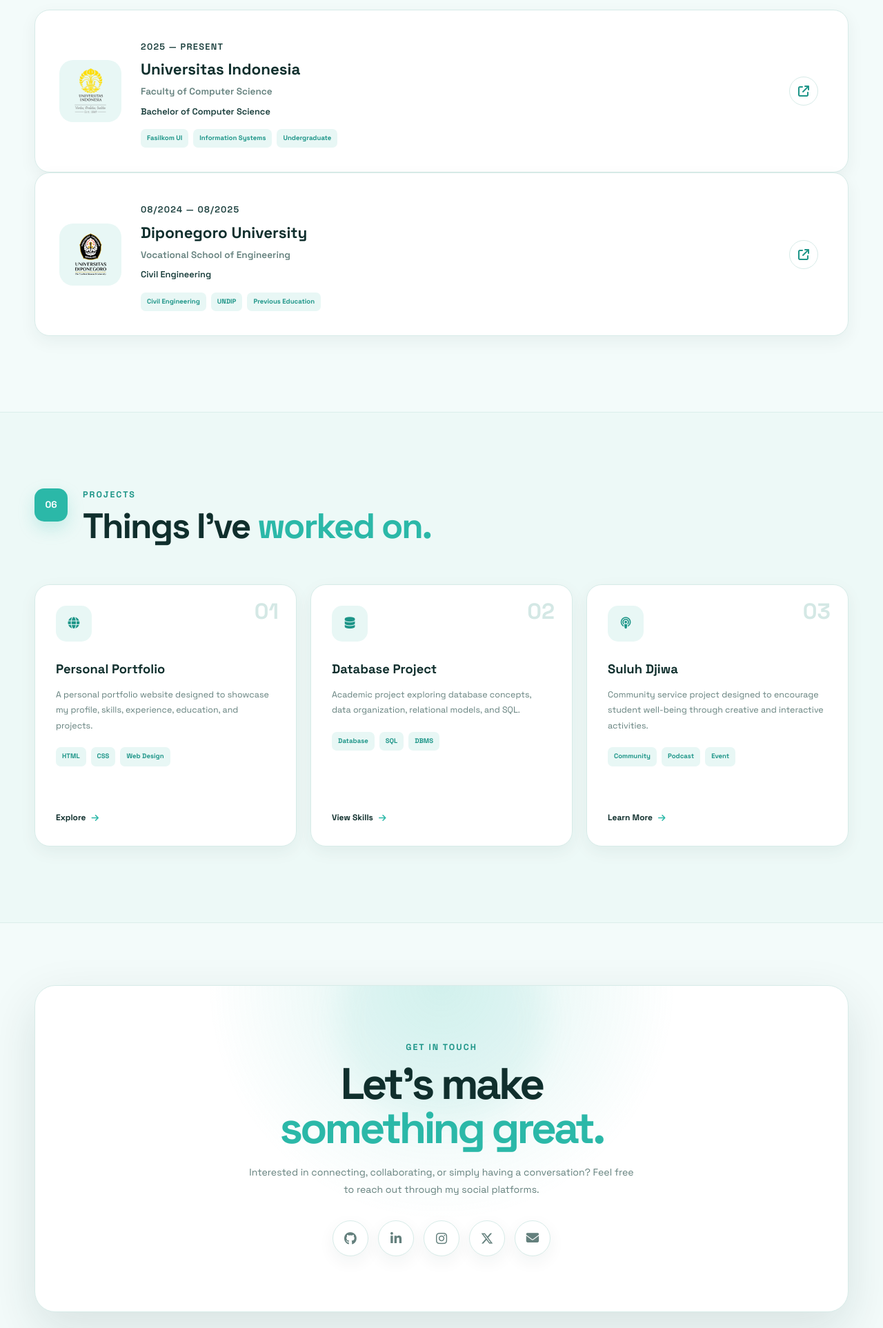
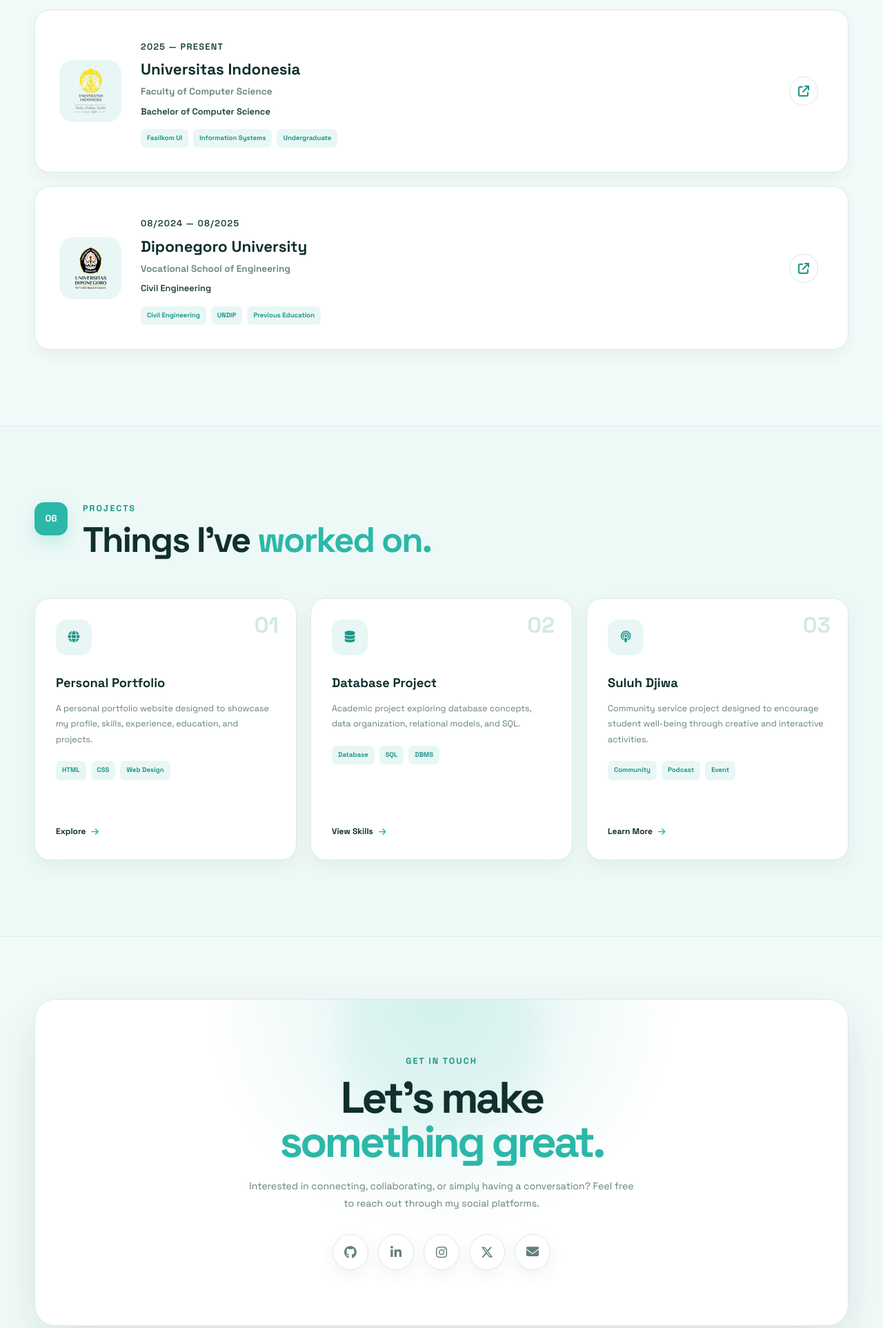
Before and after one commit to RizkyDzaky/myportofolio, a Django app: page / in a window 1280 px wide. Shown: the part 4461-6386 px from the top of the page at 69% size. Run offline with Django 5.2, Linux system fonts and the light colour scheme.

Commit message:
Update terbaru tugas 1

```diff
--- a/static/css/style.css
+++ b/static/css/style.css
@@ -18,6 +18,7 @@
 
 html {
     scroll-behavior: smooth;
+    scroll-padding-top: 90px;
 }
 
 body {
@@ -1175,6 +1176,42 @@ body::before {
     font-size: 1.15rem;
 }
 
+
+/* =========================================================
+   ORGANIZATION LINKS
+   ========================================================= */
+
+.organization-link {
+    color: var(--text-dark);
+
+    text-decoration: none;
+
+    transition:
+        color 0.25s ease,
+        opacity 0.25s ease;
+}
+
+.organization-link:hover {
+    color: var(--accent-dark);
+}
+
+.organization-link::after {
+    content: " ↗";
+
+    color: var(--accent);
+
+    font-size: 0.8em;
+
+    opacity: 0;
+
+    transition: opacity 0.25s ease;
+}
+
+.organization-link:hover::after {
+    opacity: 1;
+}
+
+
 .timeline-role {
     margin-top: 3px;
 
@@ -1224,6 +1261,8 @@ body::before {
 
     padding: 35px;
 
+    margin-bottom: 20px;
+
     background: white;
 
     border: 1px solid var(--border);
@@ -1233,6 +1272,10 @@ body::before {
     box-shadow: var(--shadow-sm);
 
     transition: var(--transition);
+}
+
+.education-card:last-child {
+    margin-bottom: 0;
 }
 
 .education-card:hover {
@@ -1282,6 +1325,42 @@ body::before {
     font-size: 1.4rem;
 }
 
+
+/* =========================================================
+   EDUCATION UNIVERSITY LINKS
+   ========================================================= */
+
+.education-link {
+    color: var(--text-dark);
+
+    text-decoration: none;
+
+    transition:
+        color 0.25s ease,
+        opacity 0.25s ease;
+}
+
+.education-link:hover {
+    color: var(--accent-dark);
+}
+
+.education-link::after {
+    content: " ↗";
+
+    color: var(--accent);
+
+    font-size: 0.7em;
+
+    opacity: 0;
+
+    transition: opacity 0.25s ease;
+}
+
+.education-link:hover::after {
+    opacity: 1;
+}
+
+
 .education-info h4 {
     margin-top: 3px;
 
@@ -1350,6 +1429,7 @@ body::before {
 
     transform: rotate(45deg);
 }
+
 
 /* =========================================================
    PROJECTS
@@ -2096,6 +2176,10 @@ body::before {
         justify-content: center;
     }
 
+    .education-info h3 {
+        font-size: 1.2rem;
+    }
+
 
     /* =====================================================
        PROJECTS
--- a/templates/index.html
+++ b/templates/index.html
@@ -1331,8 +1331,20 @@
                             2025 — PRESENT
                         </p>
 
+                        <!-- UNIVERSITY LINK -->
+
                         <h3>
-                            Universitas Indonesia
+
+                            <a
+                                href="https://www.cs.ui.ac.id/"
+                                target="_blank"
+                                rel="noopener noreferrer"
+                                class="education-link">
+
+                                Universitas Indonesia
+
+                            </a>
+
                         </h3>
 
                         <h4>
@@ -1401,8 +1413,20 @@
                             08/2024 — 08/2025
                         </p>
 
+                        <!-- UNIVERSITY LINK -->
+
                         <h3>
-                            Diponegoro University
+
+                            <a
+                                href="https://vokasi.undip.ac.id/"
+                                target="_blank"
+                                rel="noopener noreferrer"
+                                class="education-link">
+
+                                Diponegoro University
+
+                            </a>
+
                         </h3>
 
                         <h4>
```
